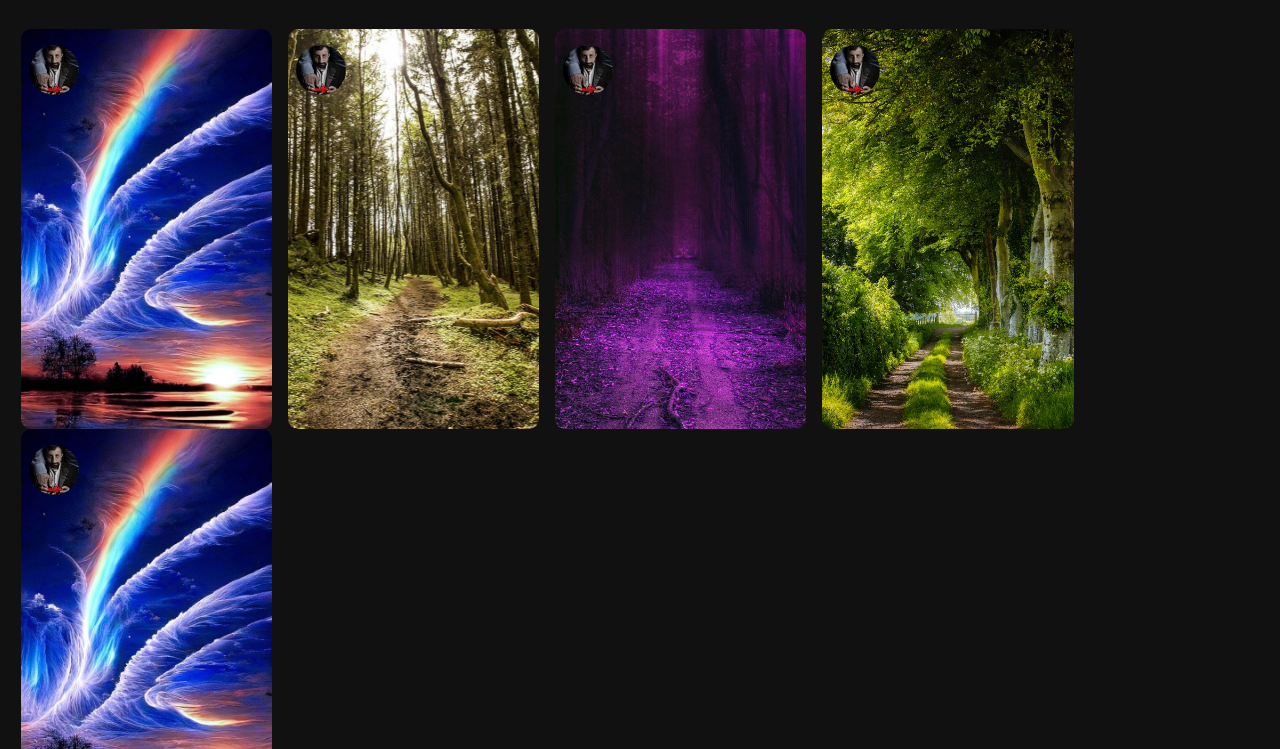
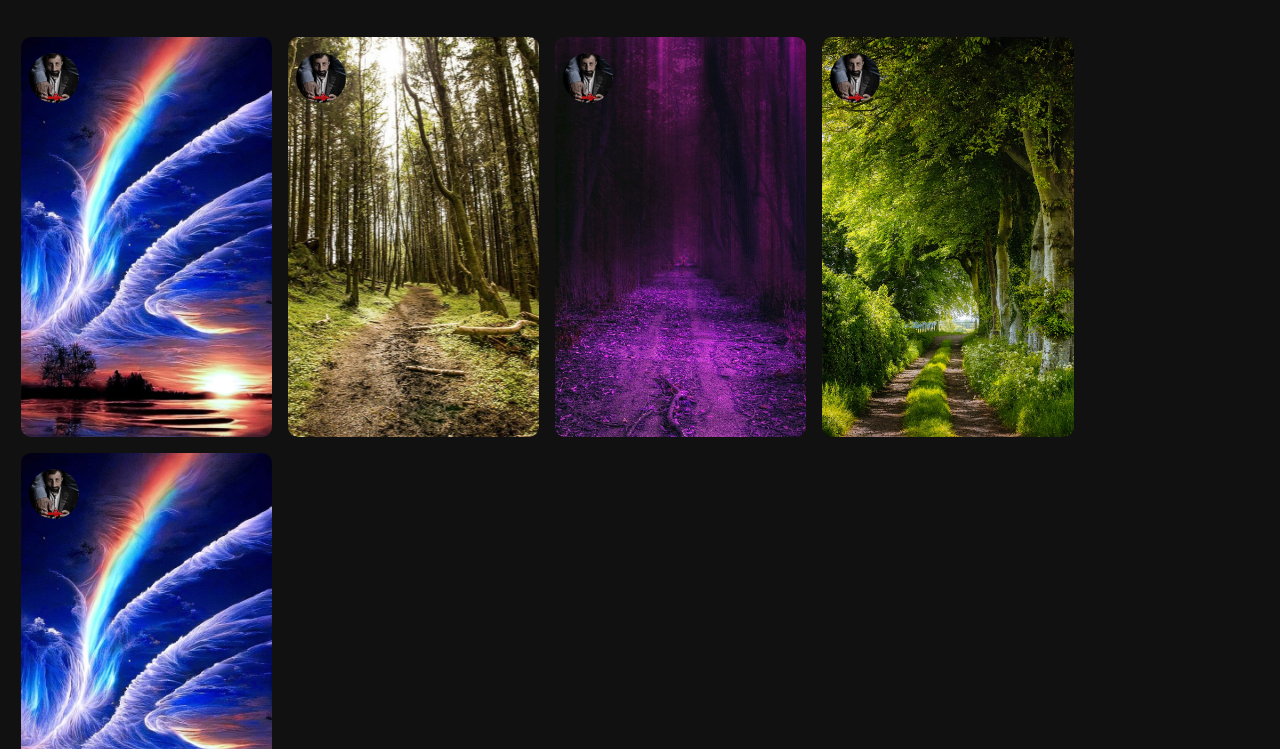
Before and after one commit to Mohamed-Elbehery/Assignment-2, a plain HTML site: page index.html in a window 1280 px wide. Shown: the part 51-800 px from the top of the page. Drawn offline with Linux system fonts and the light colour scheme.

Commit message:
card changes

```diff
--- a/styles/styles.css
+++ b/styles/styles.css
@@ -61,7 +61,7 @@ header nav ul li {
 /* End of Header Styles */
 /* Start of Landing Styles */
 section.landing {
-  margin: 1rem 0 0 0.3rem;
+  margin: 0.5rem 0 0 0.3rem;
 }
 
 section.landing .cards .card {
@@ -72,6 +72,7 @@ section.landing .cards .card {
   margin-left: 1rem;
   background-size: cover;
   background-position: center;
+  margin-top: 1rem;
 }
 
 /*! Used a class because we didn't learn the pseudo elements yet :D or js */
```
